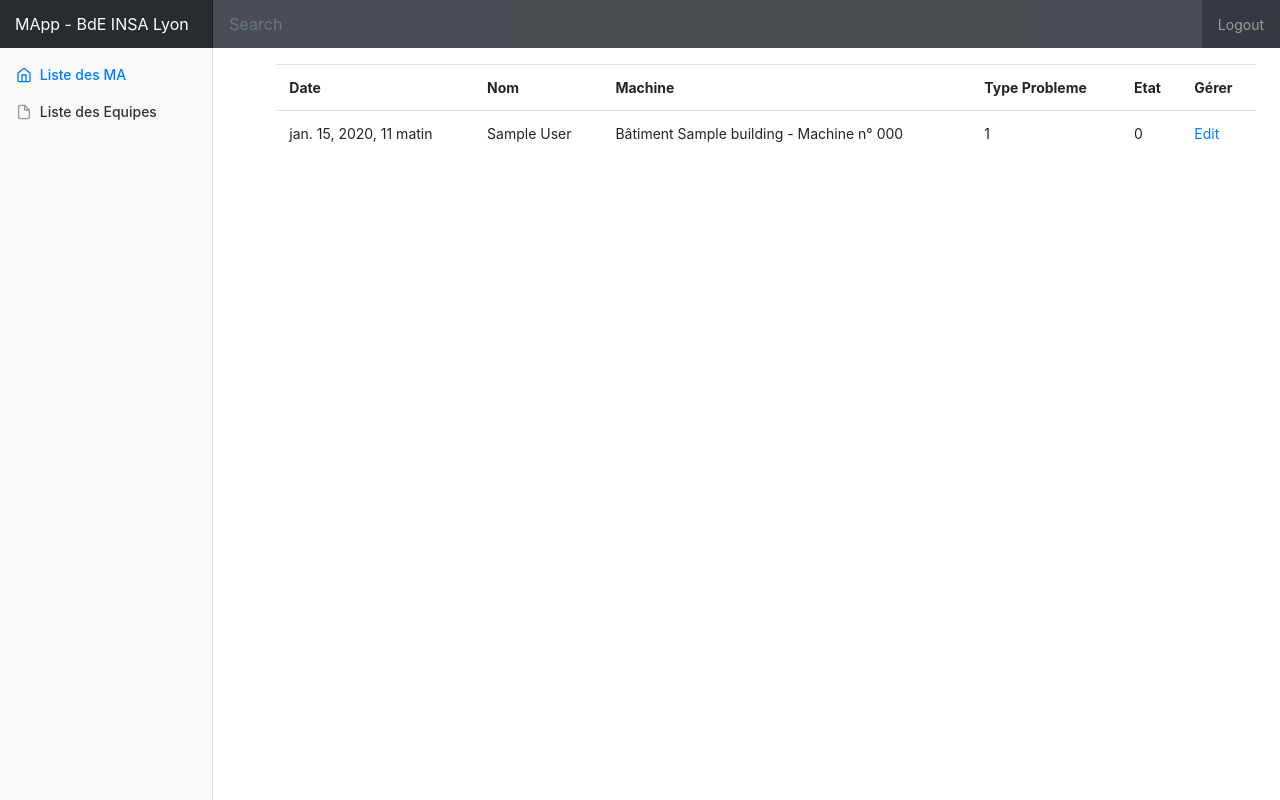
After one commit to BdEINSALyon/sos_laveries, a Django app: page /manager/new in a window 1280 px wide. The commit adds this page. Run offline with Django 3.2, Linux system fonts and the light colour scheme; tables that the repository leaves empty hold one stand-in row (values such as "Sample post"); some libraries are stand-ins or nearby versions.

Commit message:
Add few views

```diff
--- /dev/null
+++ b/problem/templates/problem/ticket_list.html
@@ -0,0 +1,49 @@
+{% extends "base.html" %}
+{% block content %}
+<ul>
+<div class="table-responsive">
+  <table class="table">
+      <tr>
+          <th>Date</th>
+          <th>Nom</th>
+          <th>Machine</th>
+          <th>Type Probleme</th>
+          <th>Etat</th>
+          <th>Gérer</th>
+      </tr>
+      {% for ticket in object_list %}
+          <tr>
+              <td>{{ ticket.date_submission }}</td>
+              <td>{{ ticket.first_name }} {{ ticket.last_name }}</td>
+              <td>{{ ticket.machine }}</td>
+              <td>{{ ticket.problem_type }}</td>
+              <td>{{ ticket.state }}</td>
+              <td><a href="{% url "home_submit" %}">Edit</a></td>
+          </tr>
+      {% endfor %}
+  </table>
+</div>
+</ul>
+{% if page_obj.has_other_pages %}
+    <nav>
+  <ul class="pagination">
+    {% if page_obj.has_previous %}
+      <li class="page-item"><a class="page-link" href="?page={{ page_obj.previous_page_number }}">&laquo;</a></li>
+    {% else %}
+      <a class="page-link" href="#" tabindex="-1">&laquo;</a>
+    {% endif %}
+    {% for i in page_obj.paginator.page_range %}
+      {% if page_obj.number == i %}
+        <li class="page-item active"><a class="page-link" href="#">{{ i }} <span class="sr-only">(current)</span></a></li>
+      {% else %}
+        <li class="page-item"><a class="page-link" href="?page={{ i }}">{{ i }}</a></li>
+      {% endif %}
+    {% endfor %}
+    {% if page_obj.has_next %}
+      <li class="page-item"><a class="page-link"href="?page={{ page_obj.next_page_number }}">&raquo;</a></li>
+    {% else %}
+      <li class="page-item disabled"><a class="page-link" href="#" tabindex="-1">&raquo;</a></li>
+    {% endif %}
+  </ul></nav>
+{% endif %}
+{% endblock %}
--- a/problem/urls.py
+++ b/problem/urls.py
@@ -6,5 +6,8 @@ from .models import Ticket
 urlpatterns = [
     path('', views.home, name='home_submit'),
     path('submit/<int:building_id>', views.Step2Create, name='step2_submit'),
-    path('manager/open',ListView.as_view(model=Ticket,)),
+    path('manager/refund/<int:pk_ticket>', views.ValidRefund, name='valid_refund'),
+    path('manager/new',views.BrowseNew.as_view()),
+    path('manager/all',views.BrowseAll.as_view()),
+    path('manager',views.BrowseToRefund.as_view(), name='to_refund_list'),
 ]
--- a/problem/views.py
+++ b/problem/views.py
@@ -2,7 +2,8 @@ from django.shortcuts import render, redirect
 from django.urls import reverse
 from .forms import HomeForm, TicketForm
 from django.views.generic import ListView, DetailView
-import sys
+from .models import Ticket
+from django.utils import timezone
 
 
 def home(request):
@@ -27,3 +28,27 @@ def Step2Create(request, building_id):
     else:
         form = TicketForm(building_id)
     return render(request, 'problem/step2_form.html', {'form': form})
+
+class BrowseNew(ListView):
+    paginate_by = 25
+    model=Ticket
+    def get_queryset(self):
+        return Ticket.objects.filter(state=0).order_by('-date_submission')
+
+class BrowseAll(ListView):
+    paginate_by = 25
+    model=Ticket
+    ordering = ['-date_submission']
+
+class BrowseToRefund(ListView):
+    model=Ticket
+    template_name = 'problem/torefund_list.html'
+    def get_queryset(self):
+        return Ticket.objects.filter(state=1).order_by('-date_submission')
+
+def ValidRefund(request, pk_ticket):
+    ticket = Ticket.objects.get(pk=pk_ticket)
+    ticket.state=3
+    ticket.date_refund=timezone.now()
+    ticket.save()
+    return redirect(reverse('to_refund_list'))
--- a/sos_laveries/settings.py
+++ b/sos_laveries/settings.py
@@ -106,9 +106,9 @@ AUTH_PASSWORD_VALIDATORS = [
 # Internationalization
 # https://docs.djangoproject.com/en/2.1/topics/i18n/
 
-LANGUAGE_CODE = 'en-us'
+LANGUAGE_CODE = 'fr-fr'
 
-TIME_ZONE = 'UTC'
+TIME_ZONE = 'Europe/Paris'
 
 USE_I18N = True
 
--- a/templates/base.html
+++ b/templates/base.html
@@ -18,11 +18,11 @@
 
   <body>
     <nav class="navbar navbar-dark sticky-top bg-dark flex-md-nowrap p-0">
-      <a class="navbar-brand col-sm-3 col-md-2 mr-0" href="{% url "list_member"%}">MApp - BdE INSA Lyon</a>
+      <a class="navbar-brand col-sm-3 col-md-2 mr-0" href="{% url "home_submit"%}">MApp - BdE INSA Lyon</a>
       <input class="form-control form-control-dark w-100" type="text" placeholder="Search" aria-label="Search">
       <ul class="navbar-nav px-3">
         <li class="nav-item text-nowrap">
-          {{user.username}} <a class="nav-link" href="{% url "logout"%}">Logout</a>
+          {{user.username}} <a class="nav-link" href="{% url "home_submit"%}">Logout</a>
         </li>
       </ul>
     </nav>
@@ -33,13 +33,13 @@
           <div class="sidebar-sticky">
             <ul class="nav flex-column">
               <li class="nav-item">
-                <a class="nav-link active" href="{% url "list_member"%}">
+                <a class="nav-link active" href="{% url "home_submit"%}">
                   <span data-feather="home"></span>
                   Liste des MA
                 </a>
               </li>
               <li class="nav-item">
-                <a class="nav-link" href="{% url "list_team"%}">
+                <a class="nav-link" href="{% url "home_submit"%}">
                   <span data-feather="file"></span>
                   Liste des Equipes
                 </a>
```
Also changed, not shown: problem/templates/problem/torefund_list.html (added, +47 -0 lines), problem/models.py (line endings or trailing spaces).
